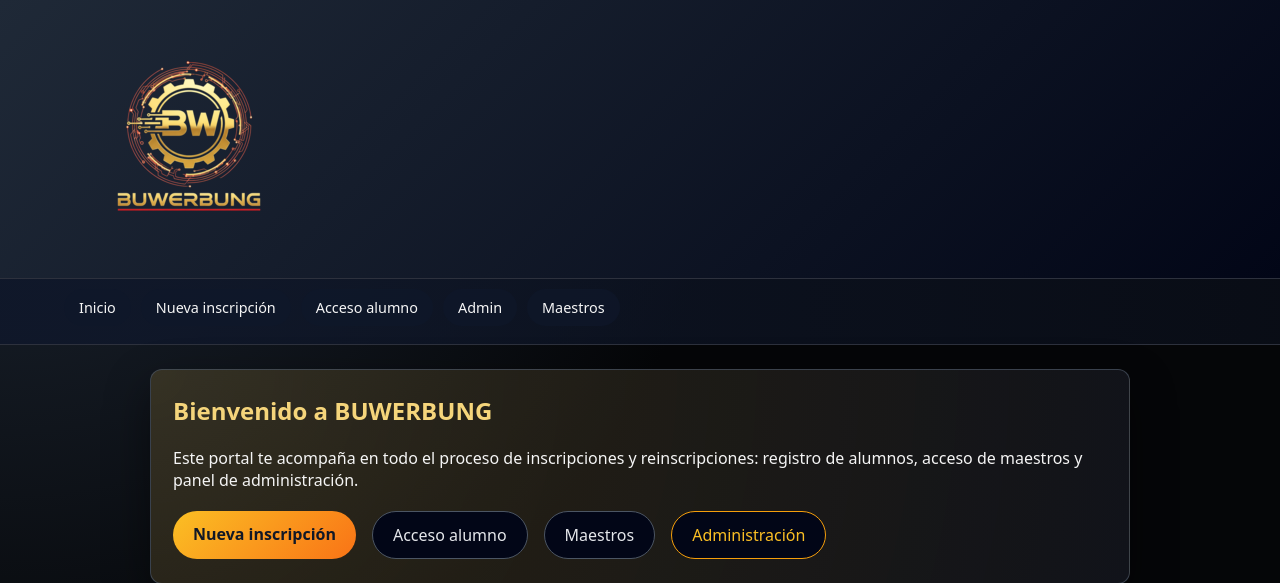
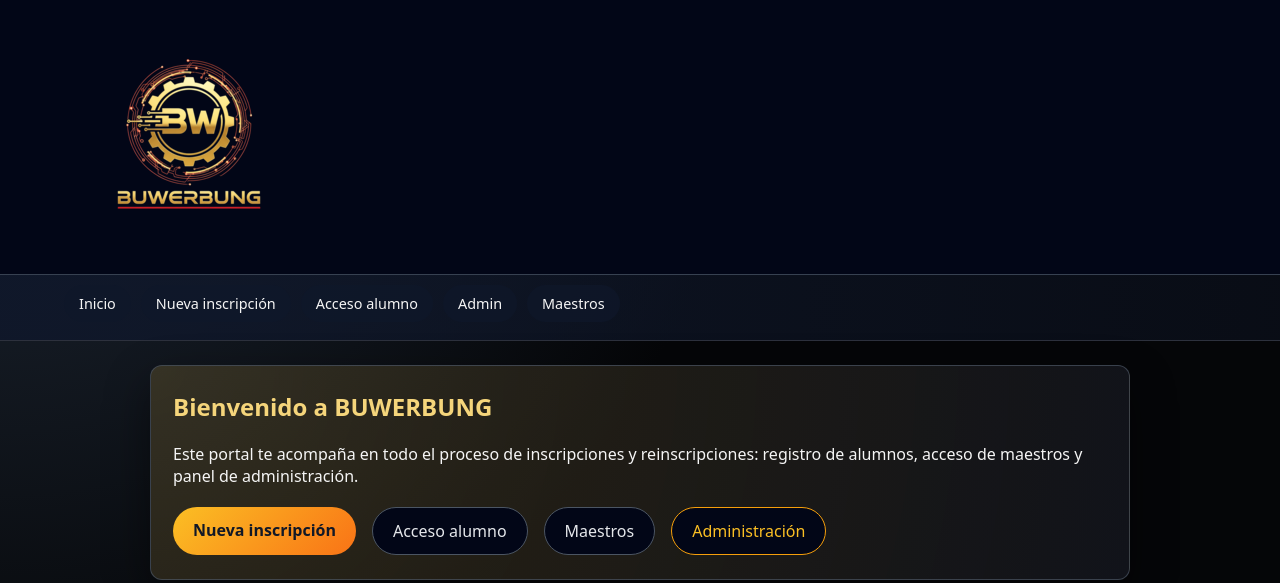
Before and after one commit to gerardotuz/prototipos, a Flask app: page / in a window 1280 px wide. Shown: the top 583 px of the page. Run offline with Flask 3, Linux system fonts and the light colour scheme.

Commit message:
Refactor header styling and structure in base.html

```diff
--- a/templates/base.html
+++ b/templates/base.html
@@ -7,11 +7,16 @@
     {% block extra_head %}{% endblock %}
 </head>
 <body>
-    <header class="bw-header">
-        <div class="bw-logo-text">
+
+
+    <header style="background:#020617;border-bottom:1px solid #374151;padding:12px 5vw;">
+    <div style="display:flex;align-items:center;gap:12px;">
+
+     <div class="bw-logo-text">
     <img src="{{ url_for('static', filename='/img/bw_logo.png') }}" alt="BUWERBUNG" class="bw-logo-img">
         </div>
-    </header>
+    </div>
+  </header>
 
     <nav class="bw-nav">
         <a href="/">Inicio</a>
```
